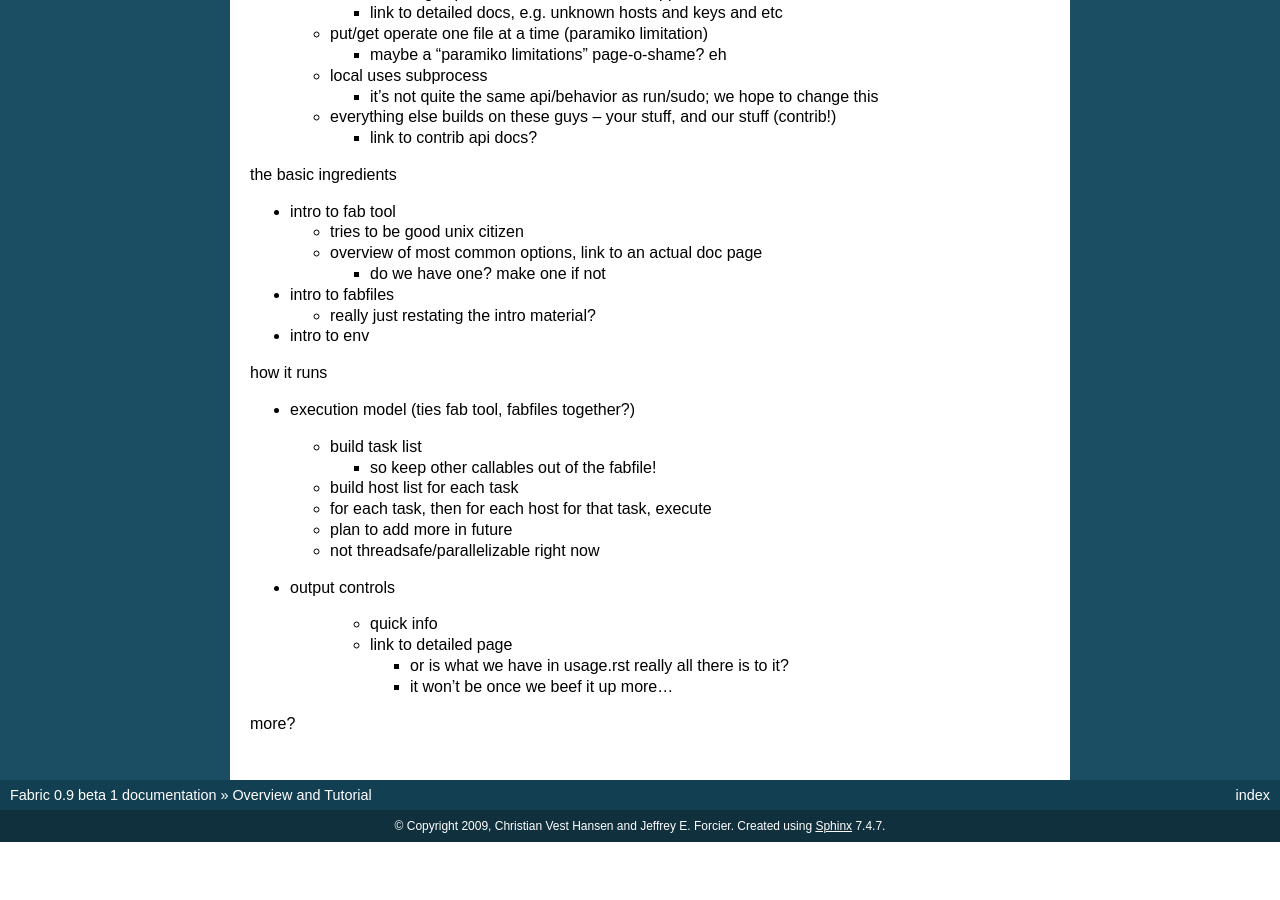
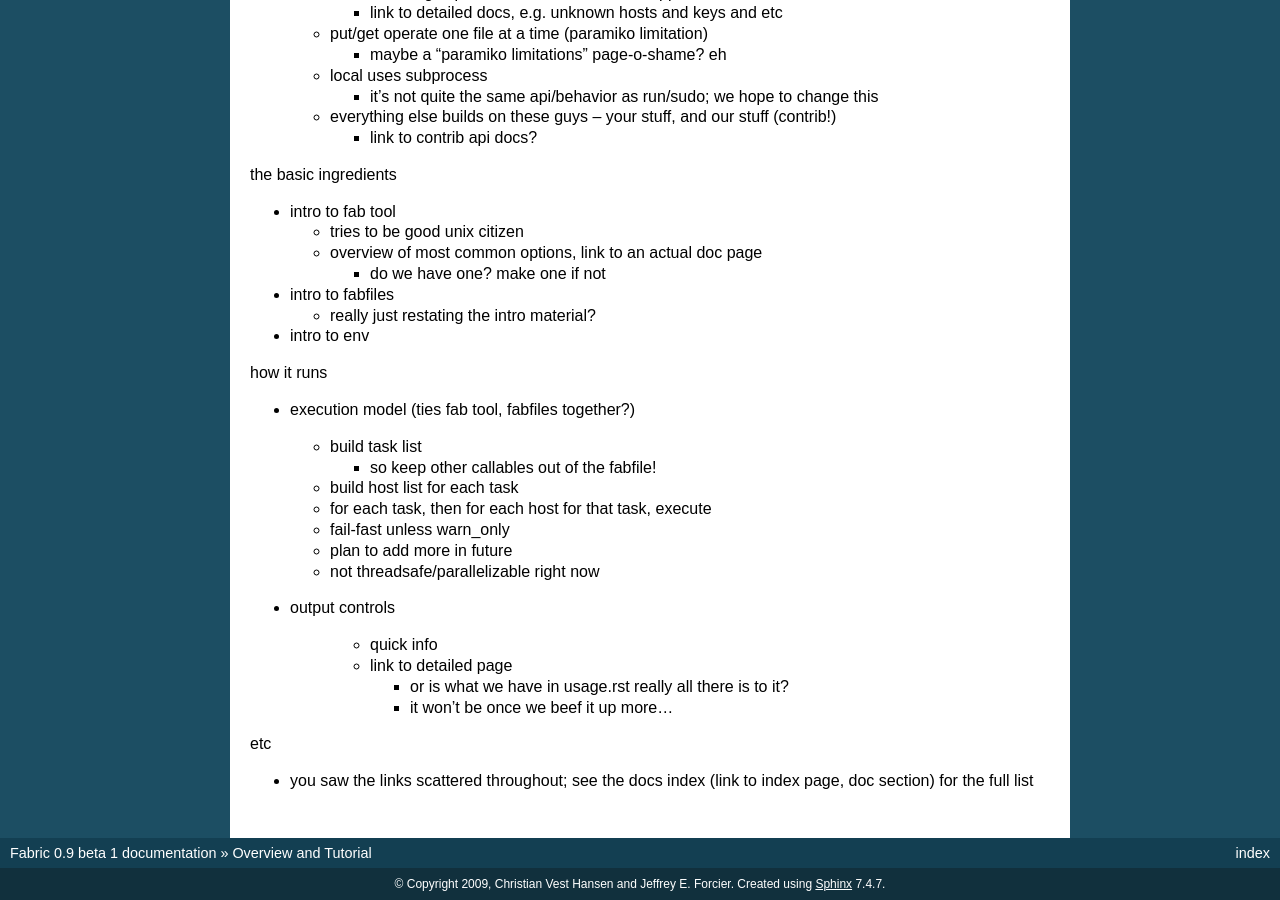
Before and after one commit to fabric/fabric, a Sphinx documentation site: the page built from docs/tutorial.rst, in a window 1280 px wide and 900 px high, scrolled down 2883 px. Built offline with Sphinx 7.4.7, drawn with Linux system fonts in a browser that asks for light colours; before the commit the page ends 3725 px from its top, so only the background shows below that.

Commit message:
Tiny fleshing-out of tutorial outline from slides

```diff
--- a/docs/tutorial.rst
+++ b/docs/tutorial.rst
@@ -214,6 +214,7 @@ how it runs
 
   * build host list for each task
   * for each task, then for each host for that task, execute
+  * fail-fast unless warn_only
   * plan to add more in future
   * not threadsafe/parallelizable right now
 
@@ -225,4 +226,7 @@ how it runs
      * or is what we have in usage.rst really all there is to it?
      * it won't be once we beef it up more...
 
-more?
+etc
+
+* you saw the links scattered throughout; see the docs index (link to index
+  page, doc section) for the full list
```
